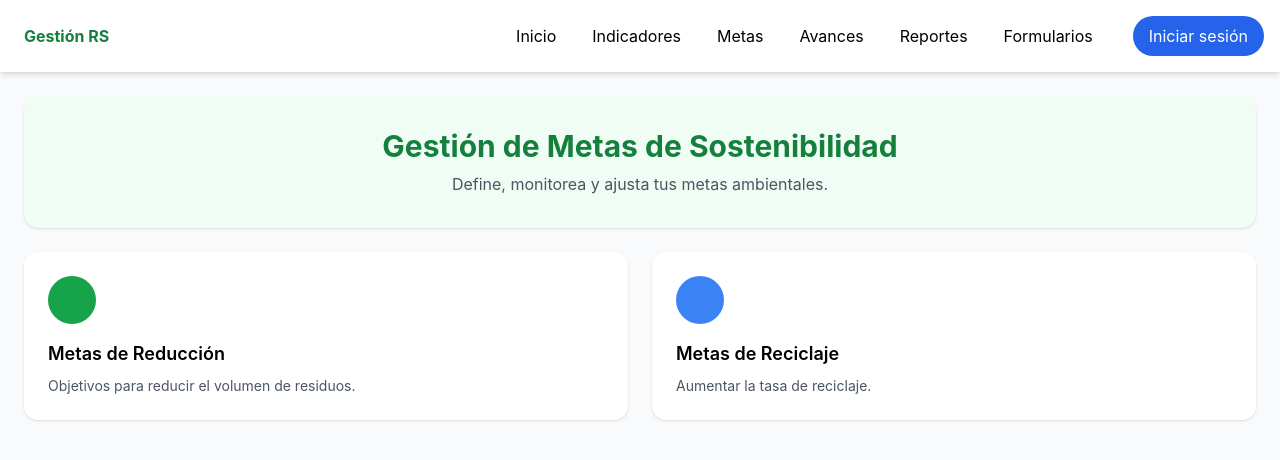
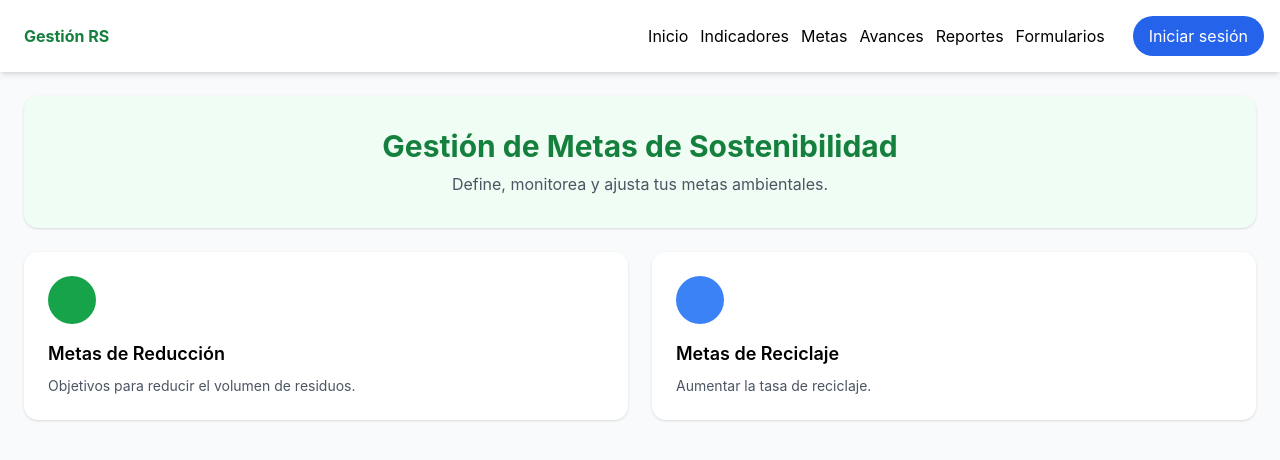
Before and after one commit to Carlostavo/residuos-app, a Next.js app: page /metas in a window 1280 px wide. Shown: the top 460 px of the page. Built offline with nearby package versions, Linux system fonts and the light colour scheme; no server answers.

Commit message:
Update Header.jsx

```diff
--- a/components/Header.jsx
+++ b/components/Header.jsx
@@ -1,9 +1,18 @@
 'use client'
 import Link from 'next/link'
 import { useRouter } from 'next/navigation'
+import { useAuth } from '@/lib/useAuth'
+import { supabase } from '@/lib/supabaseClient'
 
 export default function Header() {
   const router = useRouter()
+  const { session, role } = useAuth()
+
+  const handleLogout = async () => {
+    await supabase.auth.signOut()
+    router.push('/login')
+  }
+
   return (
     <header className="topbar flex justify-between items-center p-4 bg-white shadow-md sticky top-0 z-50">
       <div className="brand flex items-center gap-2 text-green-700 font-bold">
@@ -11,13 +20,39 @@ export default function Header() {
         <span>Gestión RS</span>
       </div>
       <nav className="flex gap-3 items-center">
-        <Link href="/inicio" className="px-3 py-2 rounded-md hover:bg-gray-100">Inicio</Link>
-        <Link href="/indicadores" className="px-3 py-2 rounded-md hover:bg-gray-100">Indicadores</Link>
-        <Link href="/metas" className="px-3 py-2 rounded-md hover:bg-gray-100">Metas</Link>
-        <Link href="/avances" className="px-3 py-2 rounded-md hover:bg-gray-100">Avances</Link>
-        <Link href="/reportes" className="px-3 py-2 rounded-md hover:bg-gray-100">Reportes</Link>
-        <Link href="/formularios" className="px-3 py-2 rounded-md hover:bg-gray-100">Formularios</Link>
-        <button onClick={() => router.push('/login')} className="ml-4 px-4 py-2 bg-blue-600 text-white rounded-full">Iniciar sesión</button>
+        <Link href="/inicio">Inicio</Link>
+        <Link href="/indicadores">Indicadores</Link>
+        <Link href="/metas">Metas</Link>
+        <Link href="/avances">Avances</Link>
+        <Link href="/reportes">Reportes</Link>
+        <Link href="/formularios">Formularios</Link>
+
+        {session ? (
+          <>
+            {/* Mostrar botón Editar solo si es admin o tecnico */}
+            {(role === 'admin' || role === 'tecnico') && (
+              <button
+                onClick={() => alert('Entraste en modo edición ✍')}
+                className="ml-4 px-4 py-2 bg-green-600 text-white rounded-full"
+              >
+                Editar
+              </button>
+            )}
+            <button
+              onClick={handleLogout}
+              className="ml-4 px-4 py-2 bg-red-600 text-white rounded-full"
+            >
+              Cerrar sesión
+            </button>
+          </>
+        ) : (
+          <button
+            onClick={() => router.push('/login')}
+            className="ml-4 px-4 py-2 bg-blue-600 text-white rounded-full"
+          >
+            Iniciar sesión
+          </button>
+        )}
       </nav>
     </header>
   )
```
